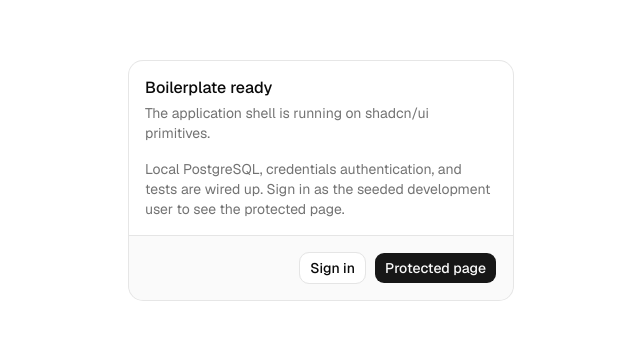
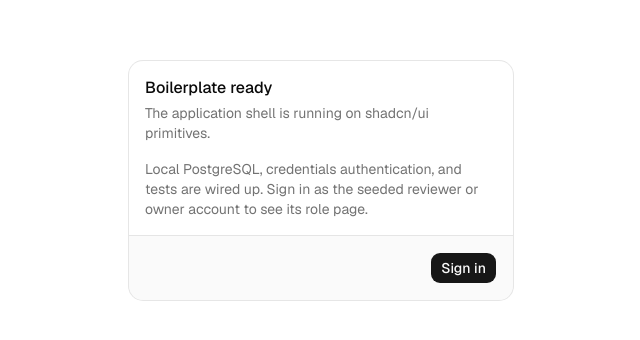
Before and after one commit to joshua-decristi/restaurants-review, a Next.js app: page / in a window 1280 px wide. Shown: the part 220-560 px from the top of the page, without its empty margins (319-959 px from the left). Built offline with nearby package versions, Linux system fonts and the light colour scheme.

Commit message:
feat(app): add role-specific proof pages
- add disposable reviewer and owner pages
- redirect authenticated users away from the wrong role page
- update home-page guidance and assertions

```diff
--- /dev/null
+++ b/app/owner/page.tsx
@@ -0,0 +1,23 @@
+import { redirect } from "next/navigation";
+
+import { getSession } from "@/domains/users/server";
+
+/** Disposable proof page: shows only the session user's email and role. */
+export default async function OwnerPage() {
+  const session = await getSession();
+  // Logged out users redirect to login
+  if (!session) redirect("/login");
+
+  // Non-owners are redirected to home page
+  if (session.user.role !== "owner") redirect("/");
+
+  return (
+    <main className="flex flex-1 items-center justify-center px-6 py-12">
+      <section className="w-full max-w-sm space-y-2 text-center">
+        <h1 className="text-2xl font-semibold">Owner</h1>
+        <p className="text-sm text-muted-foreground">Signed in as {session.user.email}</p>
+        <p className="text-sm text-muted-foreground">Role: {session.user.role}</p>
+      </section>
+    </main>
+  );
+}
--- a/app/page.tsx
+++ b/app/page.tsx
@@ -13,15 +13,12 @@ export default function Home() {
         </CardHeader>
         <CardContent>
           <p className="text-sm text-muted-foreground">
-            Local PostgreSQL, credentials authentication, and tests are wired up. Sign in as the seeded development user to see the protected page.
+            Local PostgreSQL, credentials authentication, and tests are wired up. Sign in as the seeded reviewer or owner account to see its role page.
           </p>
         </CardContent>
-        <CardFooter className="justify-end gap-2">
-          <Button variant="outline" asChild>
+        <CardFooter className="justify-end">
+          <Button asChild>
             <Link href="/login">Sign in</Link>
-          </Button>
-          <Button asChild>
-            <Link href="/protected">Protected page</Link>
           </Button>
         </CardFooter>
       </Card>
--- /dev/null
+++ b/app/reviewer/page.tsx
@@ -0,0 +1,24 @@
+import { redirect } from "next/navigation";
+
+import { getSession } from "@/domains/users/server";
+
+/** Disposable proof page: shows only the session user's email and role. */
+export default async function ReviewerPage() {
+  const session = await getSession();
+
+  // Logged out users redirect to login
+  if (!session) redirect("/login");
+
+  // Non-reviewers are redirected to home page
+  if (session.user.role !== "reviewer") redirect("/");
+
+  return (
+    <main className="flex flex-1 items-center justify-center px-6 py-12">
+      <section className="w-full max-w-sm space-y-2 text-center">
+        <h1 className="text-2xl font-semibold">Reviewer</h1>
+        <p className="text-sm text-muted-foreground">Signed in as {session.user.email}</p>
+        <p className="text-sm text-muted-foreground">Role: {session.user.role}</p>
+      </section>
+    </main>
+  );
+}
```
Also changed, not shown: 1 other file (tests, documents, lock files or other folders).
